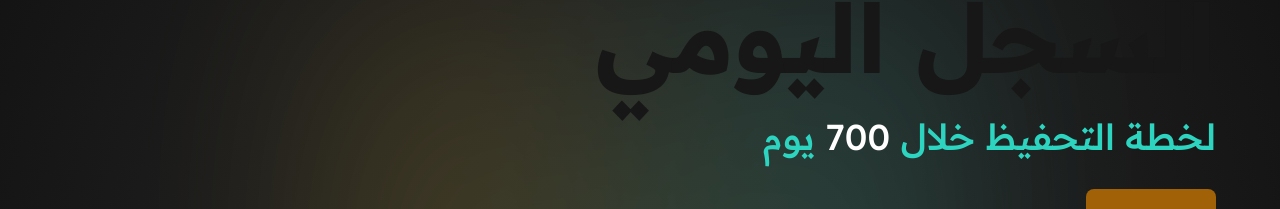
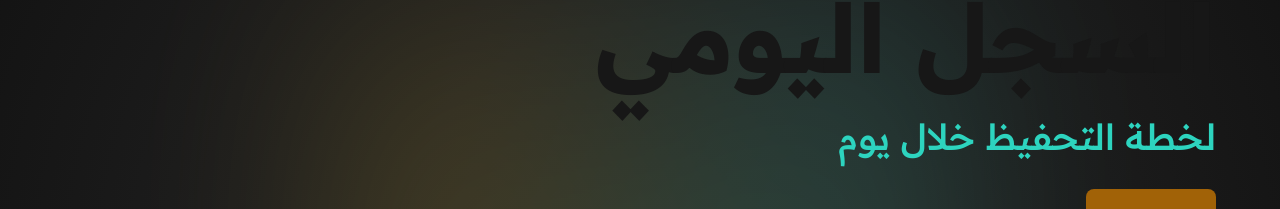
Before and after one commit to yogilany/quran-dashboard, a Next.js app: page /dailylog in a window 1280 px wide. Shown: the part 112-321 px from the top of the page. Built offline with nearby package versions, Linux system fonts and the light colour scheme; no server answers; the database is empty; a web font is replaced by a local one.

Commit message:
fix days in log

```diff
--- a/app/dailylog/page.jsx
+++ b/app/dailylog/page.jsx
@@ -45,7 +45,7 @@ const DailyLog = () => {
           السجل اليومي
         </h1>
         <h1 className=" font-readex mb-4 mt-8 text-2xl md:text-4xl font-medium  text-teal-400">
-        لخطة التحفيظ خلال <span className="text-white">700</span>{" "}
+        لخطة التحفيظ خلال <span className="text-white">{plan?.length}</span>{" "}
           يوم{" "}
         </h1>
         <a
```
